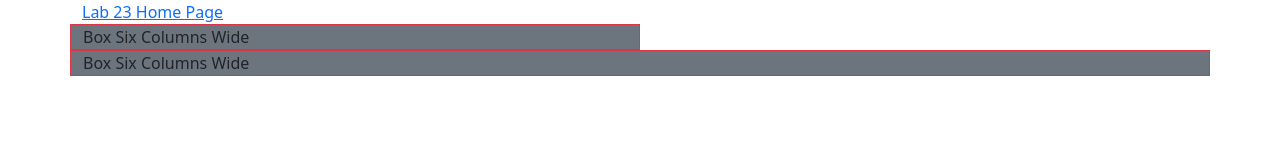
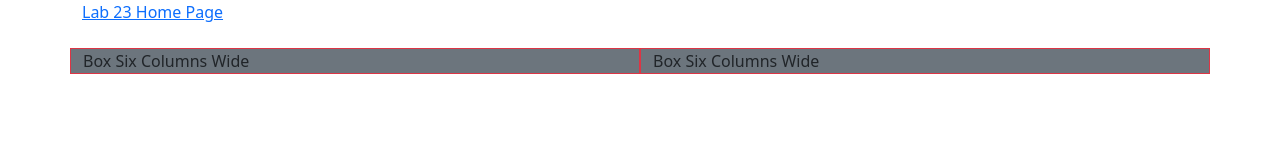
Before and after one commit to obrienke/GUI, a plain HTML site: page lab23/exercise1.html in a window 1280 px wide. Drawn offline with nearby package versions, Linux system fonts and the light colour scheme.

Commit message:
lab 23 ex1 and ex2 solutions

```diff
--- a/lab23/exercise1.html
+++ b/lab23/exercise1.html
@@ -8,12 +8,12 @@
   </head>
   <body>
     <div class="container">
-      <a href="index.html">Lab 23 Home Page</a>
+      <a href="index.html">Lab 23 Home Page</a><br><br>
       <div class="row">
         <div class="col-md-6 border border-danger bg-secondary">
           Box Six Columns Wide
         </div>
-        <div class="  border border-danger bg-secondary">
+        <div class="col-md-6 border border-danger bg-secondary">
           Box Six Columns Wide
         </div>
       </div>
```
